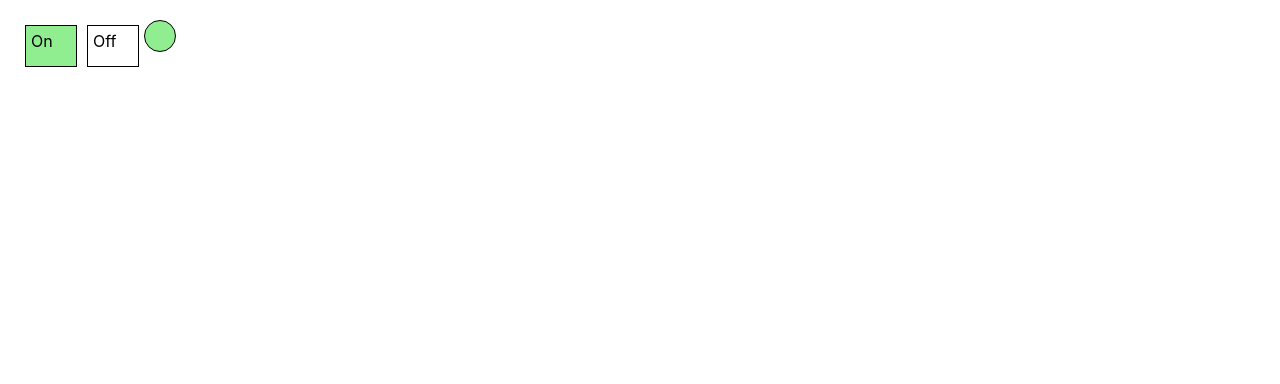
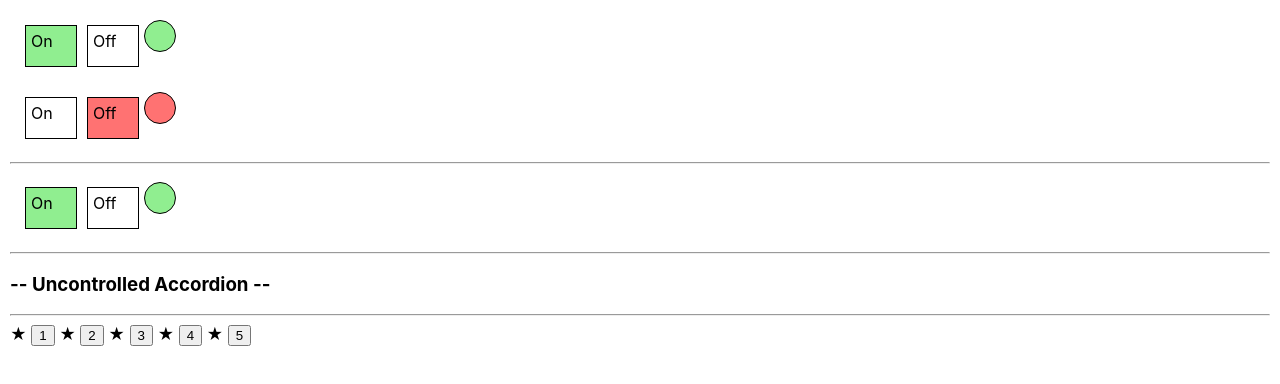
Before and after one commit to FilimonovKostya/React-tasks, a React (Create React App) app: page / in a window 1280 px wide. Shown: the top 384 px of the page. Built offline with nearby package versions, Linux system fonts and the light colour scheme.

Commit message:
practise to use hook UseState

```diff
--- a/src/App.tsx
+++ b/src/App.tsx
@@ -1,12 +1,22 @@
 import React from 'react';
 import './App.css';
-import UnOff from "./Components/UnOff/UnOff";
+import OnOff from './Components/OnOff/OnOff';
+import UnOnOff from "./Components/UnOnOff/UnOnOff";
+import UnAccordion from "./Components/UnAccordion/UnAccordion";
+import UnRating from "./Components/UnRating/UnRating";
+
 
 function App() {
     return <div>
 
-        <UnOff on={true}/>
-
+        <OnOff on={true}/>
+        <OnOff on={false}/>
+        <hr/>
+        <UnOnOff/>
+        <hr/>
+        <UnAccordion title={'Uncontrolled Accordion'}/>
+        <hr/>
+       <UnRating/>
     </div>
 }
 
@@ -14,9 +24,5 @@ type PageTitleProps = {
     title: string
 }
 
-function PageTitle(props: PageTitleProps) {
-    return <h3>{props.title}</h3>
-}
-
 
 export default App;
--- /dev/null
+++ b/src/Components/OnOff/OnOff.tsx
@@ -0,0 +1,50 @@
+import React from "react";
+
+type OnProps = {
+    on:boolean
+}
+
+
+
+function OnOff(props:OnProps){
+
+    const wrapperStyle = {
+        display:'flex',
+        padding: '10px'
+
+    }
+
+    const onStyle = {
+        width: '40px',
+        height:'30px',
+        border:'1px solid black',
+        padding: '5px',
+        margin: '5px',
+        backgroundColor: props.on ? 'lightgreen' : 'white'
+    }
+
+    const offStyle = {
+        width: '40px',
+        height:'30px',
+        border:'1px solid black',
+        padding: '5px',
+        margin: '5px',
+        backgroundColor: !props.on ? '#ff7272' : 'white'
+    }
+
+    const lightStyle = {
+        width: '30px',
+        height:'30px',
+        border:'1px solid black',
+        borderRadius: '50%',
+        backgroundColor: props.on ? 'lightgreen' : '#ff7272'
+    }
+
+    return <div style={wrapperStyle}>
+        <div style={onStyle} >On</div>
+        <div style={offStyle}>Off</div>
+        <div style={lightStyle}/>
+    </div>
+}
+
+export default OnOff
--- /dev/null
+++ b/src/Components/UnAccordion/UnAccordion.tsx
@@ -0,0 +1,38 @@
+import React, {useState} from "react";
+
+type AccordionProps = {
+    title: string
+}
+
+export function UnAccordion(props: AccordionProps) {
+
+    let [collapsed, setCollapsed] = useState(false)
+
+    function collapsedMenu() {
+        setCollapsed(!collapsed)
+    }
+
+    return <div>
+        <AccordionTitle message={props.title} onClick={collapsedMenu}/>
+        {collapsed && <AccordionBody/>}
+    </div>
+}
+
+type AccordionTitleProps = {
+    message: string
+    onClick: () => void
+}
+
+function AccordionTitle(props: AccordionTitleProps) {
+    return <div><h3 onClick={props.onClick}>-- {props.message} --</h3> </div>
+}
+
+function AccordionBody() {
+    return <ul>
+        <li>1</li>
+        <li>2</li>
+        <li>3</li>
+    </ul>
+}
+
+export default UnAccordion
--- a/src/Components/UnOff/UnOff.tsx
+++ b/src/Components/UnOnOff/UnOnOff.tsx
@@ -1,12 +1,11 @@
-import React from "react";
-
-type OnProps = {
-    on:boolean
-}
+import React, {useState} from "react";
 
 
 
-function UnOff(props:OnProps){
+
+function UnOnOff(){
+
+    let [on,setOn] = useState(true)
 
     const wrapperStyle = {
         display:'flex',
@@ -20,7 +19,8 @@ function UnOff(props:OnProps){
         border:'1px solid black',
         padding: '5px',
         margin: '5px',
-        backgroundColor: props.on ? 'lightgreen' : 'white'
+        cursor:'pointer',
+        backgroundColor: on ? 'lightgreen' : 'white'
     }
 
     const offStyle = {
@@ -29,7 +29,8 @@ function UnOff(props:OnProps){
         border:'1px solid black',
         padding: '5px',
         margin: '5px',
-        backgroundColor: !props.on ? '#ff7272' : 'white'
+        cursor:'pointer',
+        backgroundColor: !on ? '#ff7272' : 'white'
     }
 
     const lightStyle = {
@@ -37,14 +38,14 @@ function UnOff(props:OnProps){
         height:'30px',
         border:'1px solid black',
         borderRadius: '50%',
-        backgroundColor: props.on ? 'lightgreen' : '#ff7272'
+        backgroundColor: on ? 'lightgreen' : '#ff7272'
     }
 
     return <div style={wrapperStyle}>
-        <div style={onStyle} >On</div>
-        <div style={offStyle}>Off</div>
+        <div style={onStyle} onClick={() => setOn(true)}>On</div>
+        <div style={offStyle} onClick={() => setOn(false)}>Off</div>
         <div style={lightStyle}/>
     </div>
 }
 
-export default UnOff
+export default UnOnOff
--- /dev/null
+++ b/src/Components/UnRating/UnRating.tsx
@@ -0,0 +1,31 @@
+import React, {useState} from "react";
+
+type StarProps = {
+    selected: boolean
+
+}
+
+const starStyle = {
+    color: '#673ab7'
+}
+
+export function UnRating() {
+
+    let [star,setStar] = useState(0)
+
+    return <div>
+        <Star selected={1 <= star}/> <button onClick={() => setStar(1)}>1</button>
+        <Star selected={2 <= star}/> <button onClick={() => setStar(2)}>2</button>
+        <Star selected={3 <= star}/><button onClick={() => setStar(3)}>3</button>
+        <Star selected={4 <= star}/> <button onClick={() => setStar(4)}>4</button>
+        <Star selected={5 <= star}/><button onClick={() => setStar(5)}>5</button>
+    </div>
+}
+
+function Star(props: StarProps) {
+    return <>
+        <span>{props.selected ? <b style={starStyle}> ★ </b> : ' ★ '}</span>
+    </>
+}
+
+export default UnRating
```
